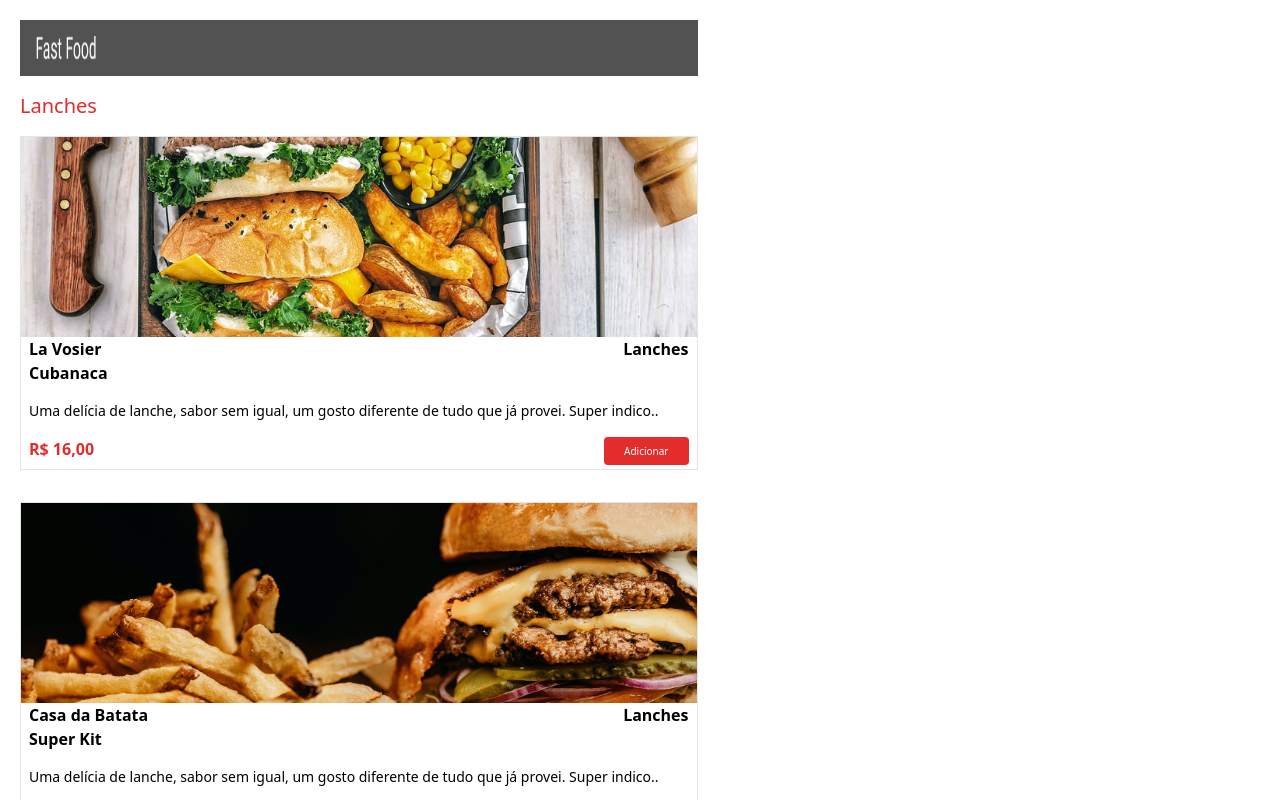
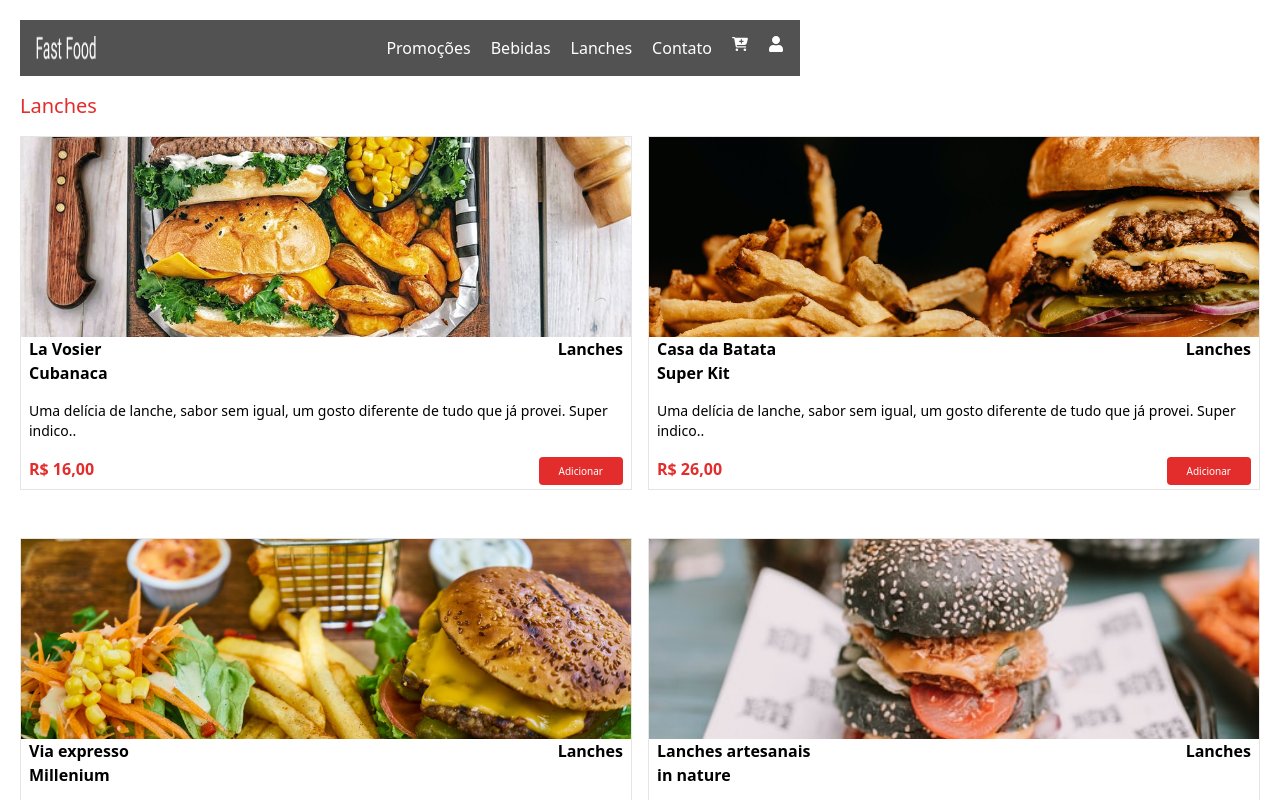
Before and after one commit to Paulo-Borges/devBurger, a React (Vite) app: page /lanches in a window 1280 px wide. Shown: the top 800 px of the page. Built offline with nearby package versions, Linux system fonts and the light colour scheme.

Commit message:
feat: adicionado Lanches formato md

```diff
--- a/src/components/Navbar.tsx
+++ b/src/components/Navbar.tsx
@@ -13,7 +13,7 @@ const Navbar = () => {
   };
 
   return (
-    <nav className="flex bg-bg  w-full justify-between items-center px-4 relative ">
+    <nav className="flex bg-bg  w-full md:w-[780px] 2xl:w-[1526px] justify-between items-center px-4 relative ">
       <div>
         <img
           src={Logo}
@@ -37,7 +37,9 @@ const Navbar = () => {
           max-sm:p-4
           max-sm:flex-col
           max-sm:gap-2
+          md:gap-5
           max-sm:z-10
+          md:flex
           ${isMenuOpen ? "flex" : "hidden"}
 
         `}
--- a/src/routes/Lanches.tsx
+++ b/src/routes/Lanches.tsx
@@ -135,6 +135,7 @@ const Lanches = () => {
   return (
     <main>
       <h1 className="text-base py-4 text-xl">Lanches</h1>
+      <div className="md:grid md:grid-cols-2 2xl:grid-cols-3 gap-4">
         {lanches.map((lanche) => {
           return (
             <div
@@ -145,7 +146,7 @@ const Lanches = () => {
                 <img
                   src={lanche.imagem}
                   alt="hamburger"
-                className="block w-full h-[200px] object-cover"
+                  className="block w-full h-[200px] 2xl:h-[400px] object-cover"
                 />
               </div>
               <div className="">
@@ -171,6 +172,7 @@ const Lanches = () => {
             </div>
           );
         })}
+      </div>
     </main>
   );
 };
```
Lines whose indentation alone changed are shown as unchanged.
